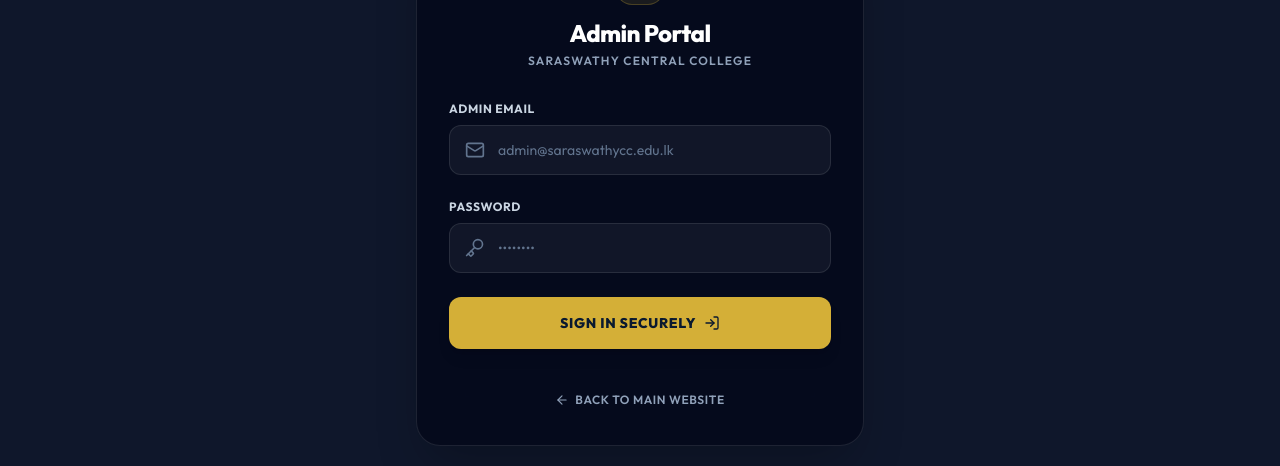
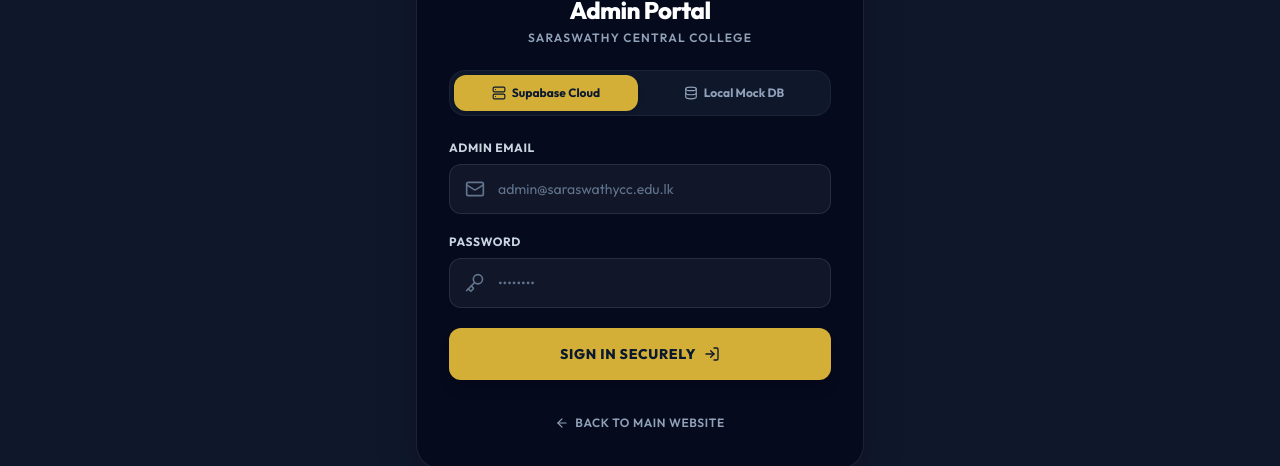
Before and after one commit to Madhushan200/saraswathycentralcollege, a React (Vite) app: page /admin/login in a window 1280 px wide. Shown: the part 271-737 px from the top of the page. Built offline with nearby package versions, Linux system fonts and the light colour scheme; no server answers.

Commit message:
feat: resolve admin portal connectivity issues, add offline database switcher, and update footer link

```diff
--- a/src/components/Footer.jsx
+++ b/src/components/Footer.jsx
@@ -176,7 +176,7 @@ const Footer = () => {
         <div className="flex gap-6">
           <Link to="/about" className="hover:text-school-gold transition-colors">Privacy Policy</Link>
           <Link to="/contact" className="hover:text-school-gold transition-colors">Campus Map</Link>
-          <a href="#" className="hover:text-school-gold transition-colors">Web Development Unit</a>
+          <Link to="/admin" className="hover:text-school-gold transition-colors font-semibold">Admin Portal</Link>
         </div>
       </div>
     </footer>
--- a/src/pages/AdminLogin.jsx
+++ b/src/pages/AdminLogin.jsx
@@ -1,13 +1,15 @@
 import React, { useState, useEffect } from 'react';
 import { useNavigate, Link } from 'react-router-dom';
 import { supabase, isMockEnabled } from '../supabaseClient';
-import { LogIn, Key, Mail, AlertCircle, ArrowLeft } from 'lucide-react';
+import { LogIn, Key, Mail, AlertCircle, ArrowLeft, Database, Server, WifiOff } from 'lucide-react';
 
 const AdminLogin = () => {
   const [email, setEmail] = useState('');
   const [password, setPassword] = useState('');
   const [loading, setLoading] = useState(false);
   const [errorMsg, setErrorMsg] = useState('');
+  const [connectionFailed, setConnectionFailed] = useState(false);
+  const [useMockDb, setUseMockDb] = useState(() => localStorage.getItem('saraswathy_use_mock_db') === 'true');
   const navigate = useNavigate();
 
   useEffect(() => {
@@ -19,9 +21,13 @@ const AdminLogin = () => {
           navigate('/admin');
         }
       } else {
-        const { data: { session } } = await supabase.auth.getSession();
-        if (session) {
-          navigate('/admin');
+        try {
+          const { data: { session } } = await supabase.auth.getSession();
+          if (session) {
+            navigate('/admin');
+          }
+        } catch (e) {
+          console.warn('Session check ignored due to unreachable DB server:', e);
         }
       }
     };
@@ -32,6 +38,7 @@ const AdminLogin = () => {
     e.preventDefault();
     setLoading(true);
     setErrorMsg('');
+    setConnectionFailed(false);
 
     if (isMockEnabled) {
       setTimeout(() => {
@@ -62,10 +69,35 @@ const AdminLogin = () => {
       }
     } catch (error) {
       console.error('Login error:', error);
-      setErrorMsg(error.message || 'Invalid login credentials.');
+      let errMsg = error.message || 'Invalid login credentials.';
+
+      // Check for fetch / network failure
+      if (
+        errMsg.toLowerCase().includes('fetch') ||
+        errMsg.toLowerCase().includes('failed') ||
+        errMsg.toLowerCase().includes('network') ||
+        errMsg.toLowerCase().includes('unreachable') ||
+        errMsg.toLowerCase().includes('enotfound')
+      ) {
+        errMsg = 'Database Connection Failed: The configured Supabase database host is unreachable. Please verify your connection or switch to the Local Mock Database below.';
+        setConnectionFailed(true);
+      }
+      setErrorMsg(errMsg);
     } finally {
       setLoading(false);
     }
+  };
+
+  const handleToggleDbMode = (val) => {
+    localStorage.setItem('saraswathy_use_mock_db', val ? 'true' : 'false');
+    setUseMockDb(val);
+    window.location.reload();
+  };
+
+  const handleSwitchToMock = () => {
+    localStorage.setItem('saraswathy_use_mock_db', 'true');
+    setUseMockDb(true);
+    window.location.reload();
   };
 
   return (
@@ -74,7 +106,7 @@ const AdminLogin = () => {
       <div className="absolute top-1/4 left-1/4 -translate-y-1/2 w-96 h-96 bg-school-gold/10 rounded-full blur-[120px] -z-10" />
       <div className="absolute bottom-1/4 right-1/4 translate-y-1/2 w-96 h-96 bg-school-navy-light/20 rounded-full blur-[120px] -z-10" />
 
-      <div className="max-w-md w-full bg-slate-950/70 backdrop-blur-xl rounded-3xl p-8 border border-white/10 shadow-2xl space-y-8 animate-scaleUp">
+      <div className="max-w-md w-full bg-slate-950/70 backdrop-blur-xl rounded-3xl p-8 border border-white/10 shadow-2xl space-y-6 animate-scaleUp">
 
         {/* Header */}
         <div className="text-center space-y-3">
@@ -89,16 +121,82 @@ const AdminLogin = () => {
           </div>
         </div>
 
+        {/* Database Mode Switcher */}
+        <div className="bg-slate-900 border border-white/5 p-1 rounded-2xl flex items-center gap-1">
+          <button
+            type="button"
+            onClick={() => handleToggleDbMode(false)}
+            className={`flex-1 flex items-center justify-center gap-1.5 py-2.5 rounded-xl text-xs font-bold transition-all cursor-pointer ${
+              !useMockDb
+                ? 'bg-school-gold text-school-navy shadow-md font-black'
+                : 'text-slate-400 hover:text-white'
+            }`}
+          >
+            <Server className="w-3.5 h-3.5" />
+            <span>Supabase Cloud</span>
+          </button>
+          <button
+            type="button"
+            onClick={() => handleToggleDbMode(true)}
+            className={`flex-1 flex items-center justify-center gap-1.5 py-2.5 rounded-xl text-xs font-bold transition-all cursor-pointer ${
+              useMockDb
+                ? 'bg-school-gold text-school-navy shadow-md font-black'
+                : 'text-slate-400 hover:text-white'
+            }`}
+          >
+            <Database className="w-3.5 h-3.5" />
+            <span>Local Mock DB</span>
+          </button>
+        </div>
+
         {/* Error Alert */}
         {errorMsg && (
           <div className="bg-red-500/10 border border-red-500/30 text-red-200 text-sm p-4 rounded-xl flex items-start gap-3 animate-fadeIn">
             <AlertCircle className="w-5 h-5 text-red-400 flex-shrink-0 mt-0.5" />
-            <span className="leading-relaxed">{errorMsg}</span>
+            <span className="leading-relaxed text-xs">{errorMsg}</span>
+          </div>
+        )}
+
+        {/* Connection Failure Quick-Action */}
+        {connectionFailed && (
+          <div className="bg-amber-500/10 border border-amber-500/20 p-4.5 rounded-2xl flex flex-col gap-3 animate-fadeIn">
+            <div className="flex items-start gap-2.5">
+              <WifiOff className="w-5 h-5 text-amber-400 flex-shrink-0 mt-0.5" />
+              <div className="space-y-1">
+                <h4 className="text-amber-300 font-bold text-xs uppercase tracking-wider">Run Offline Mock Mode?</h4>
+                <p className="text-slate-400 text-xs leading-relaxed">
+                  You can run the portal using an offline LocalStorage database. No server needed.
+                </p>
+              </div>
+            </div>
+            <button
+              type="button"
+              onClick={handleSwitchToMock}
+              className="w-full bg-amber-500 hover:bg-amber-600 text-slate-950 font-black py-2.5 px-3 rounded-xl transition-all cursor-pointer text-[10px] uppercase tracking-wider text-center"
+            >
+              Switch to Local Mock Database
+            </button>
+          </div>
+        )}
+
+        {/* Local Mock Helper Info */}
+        {useMockDb && (
+          <div className="bg-blue-500/10 border border-blue-500/20 text-blue-200 text-xs p-4 rounded-2xl space-y-2 leading-relaxed animate-fadeIn">
+            <p className="font-bold uppercase tracking-wider text-blue-300 flex items-center gap-1.5 text-xs">
+              <Database className="w-4 h-4" /> Local Mock DB Active
+            </p>
+            <p className="text-slate-400 text-xs">
+              All data is saved locally in your browser's LocalStorage. To log in as admin, use the following credentials:
+            </p>
+            <div className="bg-slate-950/60 p-2.5 rounded-xl border border-white/5 space-y-1 font-mono text-[11px] text-slate-300">
+              <div><span className="text-slate-500">Email:</span> admin@saraswathy.edu</div>
+              <div><span className="text-slate-500">Pass:</span> saraswathy123</div>
+            </div>
           </div>
         )}
 
         {/* Form */}
-        <form onSubmit={handleLogin} className="space-y-6">
+        <form onSubmit={handleLogin} className="space-y-5">
           <div className="space-y-2">
             <label className="text-slate-300 text-xs font-bold uppercase tracking-wider block">
               Admin Email
@@ -108,7 +206,7 @@ const AdminLogin = () => {
               <input
                 type="email"
                 required
-                placeholder="admin@saraswathycc.edu.lk"
+                placeholder={useMockDb ? "admin@saraswathy.edu" : "admin@saraswathycc.edu.lk"}
                 value={email}
                 onChange={(e) => setEmail(e.target.value)}
                 className="w-full bg-white/5 border border-white/10 focus:border-school-gold rounded-xl py-3.5 pl-12 pr-4 text-white placeholder-slate-500 text-sm outline-none transition-all"
@@ -136,7 +234,7 @@ const AdminLogin = () => {
           <button
             type="submit"
             disabled={loading}
-            className="w-full bg-school-gold hover:bg-school-gold-dark text-school-navy font-black py-4 rounded-xl shadow-lg transition-all transform active:scale-98 flex items-center justify-center gap-2 cursor-pointer disabled:opacity-50 disabled:cursor-not-allowed text-sm uppercase tracking-wider"
+            className="w-full bg-school-gold hover:bg-school-gold-dark text-school-navy font-black py-4 rounded-xl shadow-lg transition-all transform active:scale-98 flex items-center justify-center gap-2 cursor-pointer disabled:opacity-50 disabled:cursor-not-allowed text-sm uppercase tracking-wider mt-2"
           >
             {loading ? (
               <span className="w-5 h-5 border-2 border-school-navy border-t-transparent rounded-full animate-spin"></span>
--- a/src/supabaseClient.js
+++ b/src/supabaseClient.js
@@ -3,13 +3,16 @@ import { createClient } from '@supabase/supabase-js';
 const supabaseUrl = import.meta.env.VITE_SUPABASE_URL || '';
 const supabaseAnonKey = import.meta.env.VITE_SUPABASE_ANON_KEY || '';
 
-// Enable mock local storage mode if keys are not configured or are placeholder keys
-export const isMockEnabled = !supabaseUrl || !supabaseAnonKey || supabaseUrl.includes('your-project-id') || supabaseAnonKey.includes('your-anon-public-key');
+// Check if keys are placeholders or not configured
+const hasPlaceholderKeys = !supabaseUrl || !supabaseAnonKey || supabaseUrl.includes('your-project-id') || supabaseAnonKey.includes('your-anon-public-key');
+
+// Enable mock local storage mode if keys are placeholders or if explicitly toggled in localStorage
+export const isMockEnabled = localStorage.getItem('saraswathy_use_mock_db') === 'true' || hasPlaceholderKeys;
 
 if (isMockEnabled) {
   console.warn(
-    'Supabase keys are not configured. Running in Local Mock mode. Data will be saved in LocalStorage.'
+    'Running in Local Mock database mode. Data will be read and written to LocalStorage.'
   );
 }
 
-export const supabase = !isMockEnabled ? createClient(supabaseUrl, supabaseAnonKey) : null;
+export const supabase = !isMockEnabled && supabaseUrl && supabaseAnonKey ? createClient(supabaseUrl, supabaseAnonKey) : null;
```
Also changed, not shown: src/components/BlogSection.jsx (+67 -0 lines).
